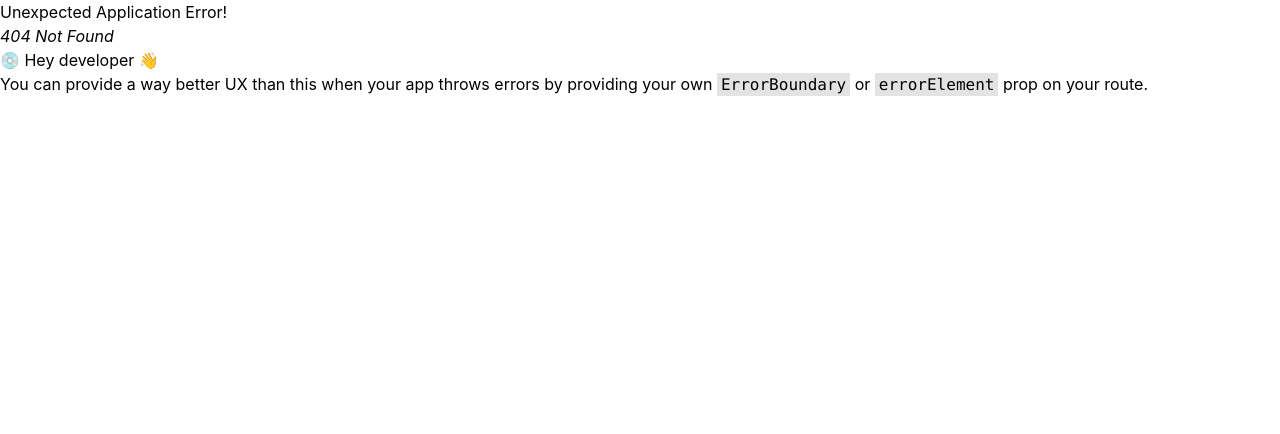
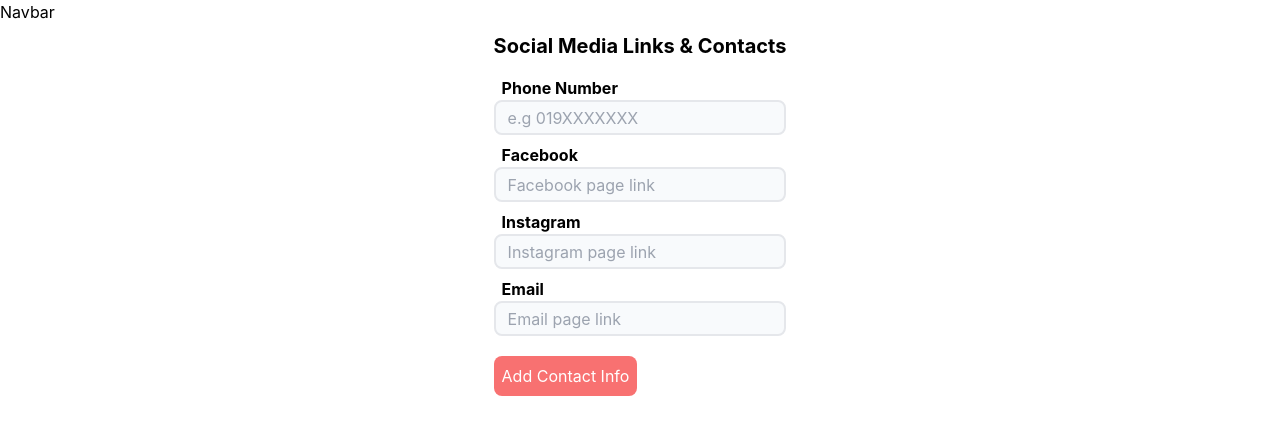
Before and after one commit to noman5945/Checkout-Restaurant-Form-Admin, a React (Create React App) app: page /social in a window 1280 px wide. Before the commit this address had no page. Shown: the top 434 px of the page. Built offline with nearby package versions, Linux system fonts and the light colour scheme.

Commit message:
api integration left

```diff
--- a/src/Routes/Routes.js
+++ b/src/Routes/Routes.js
@@ -2,6 +2,7 @@ import { createBrowserRouter } from "react-router-dom";
 import Main from "../layouts/Main";
 import GeneralDetails from "../pages/GeneralDetails";
 import FoodMenu from "../pages/FoodMenu";
+import SocialMedia from "../pages/SocialMedia";
 
 export const router = createBrowserRouter([
   {
@@ -16,6 +17,10 @@ export const router = createBrowserRouter([
         path: "/foodmenu",
         element: <FoodMenu></FoodMenu>,
       },
+      {
+        path: "/social",
+        element: <SocialMedia></SocialMedia>,
+      },
     ],
   },
 ]);
--- /dev/null
+++ b/src/pages/SocialMedia.js
@@ -0,0 +1,64 @@
+import React, { useState } from "react";
+import InputField from "../components/InputField";
+import CustomButton from "../components/CustomButton";
+
+const SocialMedia = () => {
+  const [facebook, setFacebook] = useState("");
+  const [instagram, setInstagram] = useState("");
+  const [email, setEmail] = useState("");
+  const [phone, setPhone] = useState("");
+
+  const handleAddContacts = (event) => {
+    event.preventDefault();
+    const contact = {
+      phone: phone,
+      email: email,
+      facebook: facebook,
+      instagram: instagram,
+    };
+    console.log(contact);
+    event.target.reset();
+  };
+  return (
+    <div className=" flex flex-col">
+      <p className=" font-bold text-xl text-center py-2">
+        Social Media Links & Contacts
+      </p>
+      <div className=" w-full">
+        <form onSubmit={(e) => handleAddContacts(e)}>
+          <InputField
+            title={"Phone Number"}
+            width={600}
+            onChangeFn={setPhone}
+            placeholder={"e.g 019XXXXXXX"}
+          />
+          <InputField
+            title={"Facebook"}
+            width={600}
+            onChangeFn={setFacebook}
+            placeholder={"Facebook page link"}
+          />
+          <InputField
+            title={"Instagram"}
+            width={600}
+            onChangeFn={setInstagram}
+            placeholder={"Instagram page link"}
+          />
+          <InputField
+            title={"Email"}
+            width={600}
+            onChangeFn={setEmail}
+            placeholder={"Email page link"}
+          />
+          <CustomButton
+            title={"Add Contact Info"}
+            type={"submit"}
+            btnFn={() => {}}
+          />
+        </form>
+      </div>
+    </div>
+  );
+};
+
+export default SocialMedia;
```
Also changed, not shown: 1 other file (tests, documents, lock files or other folders).
